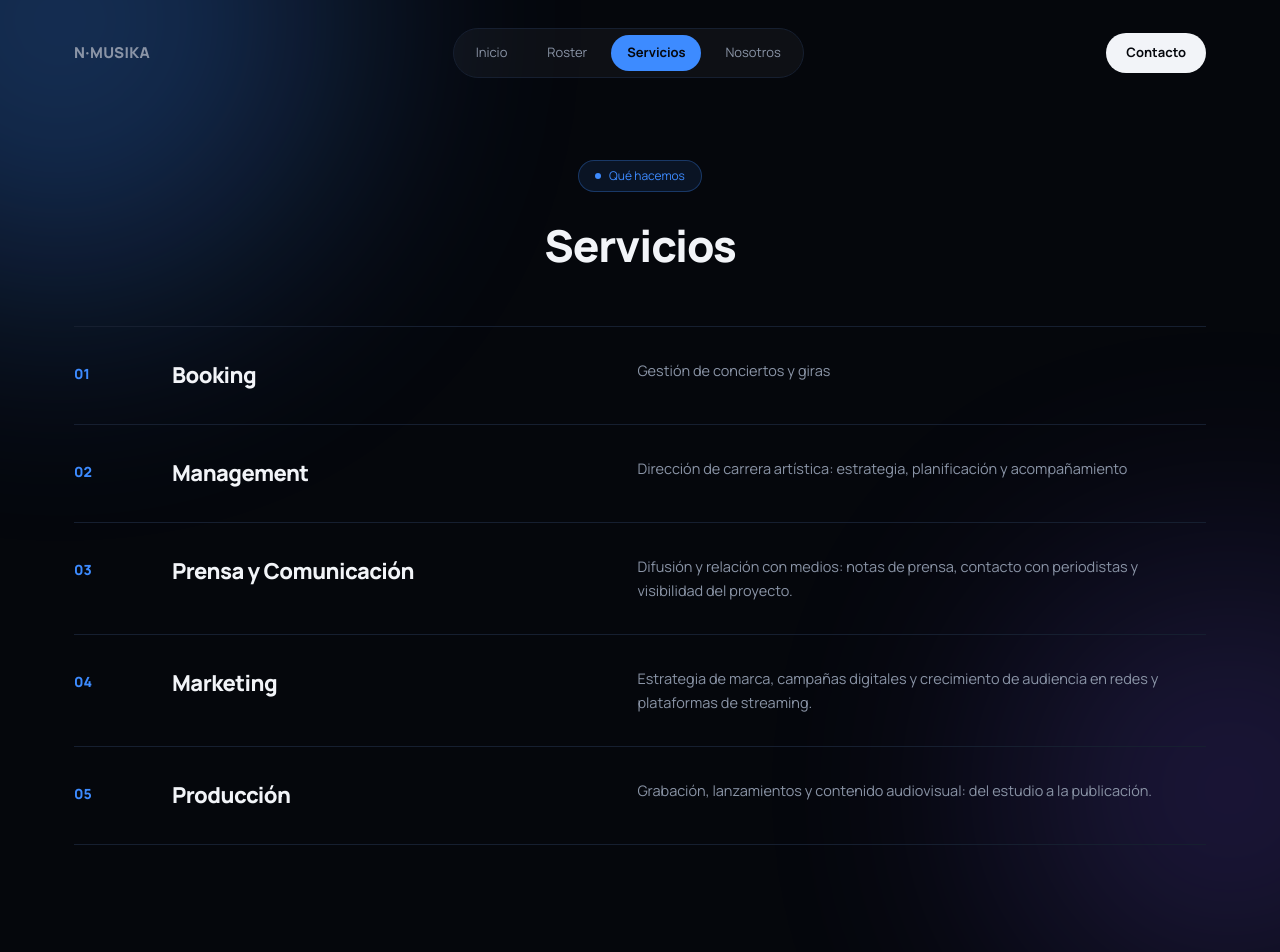
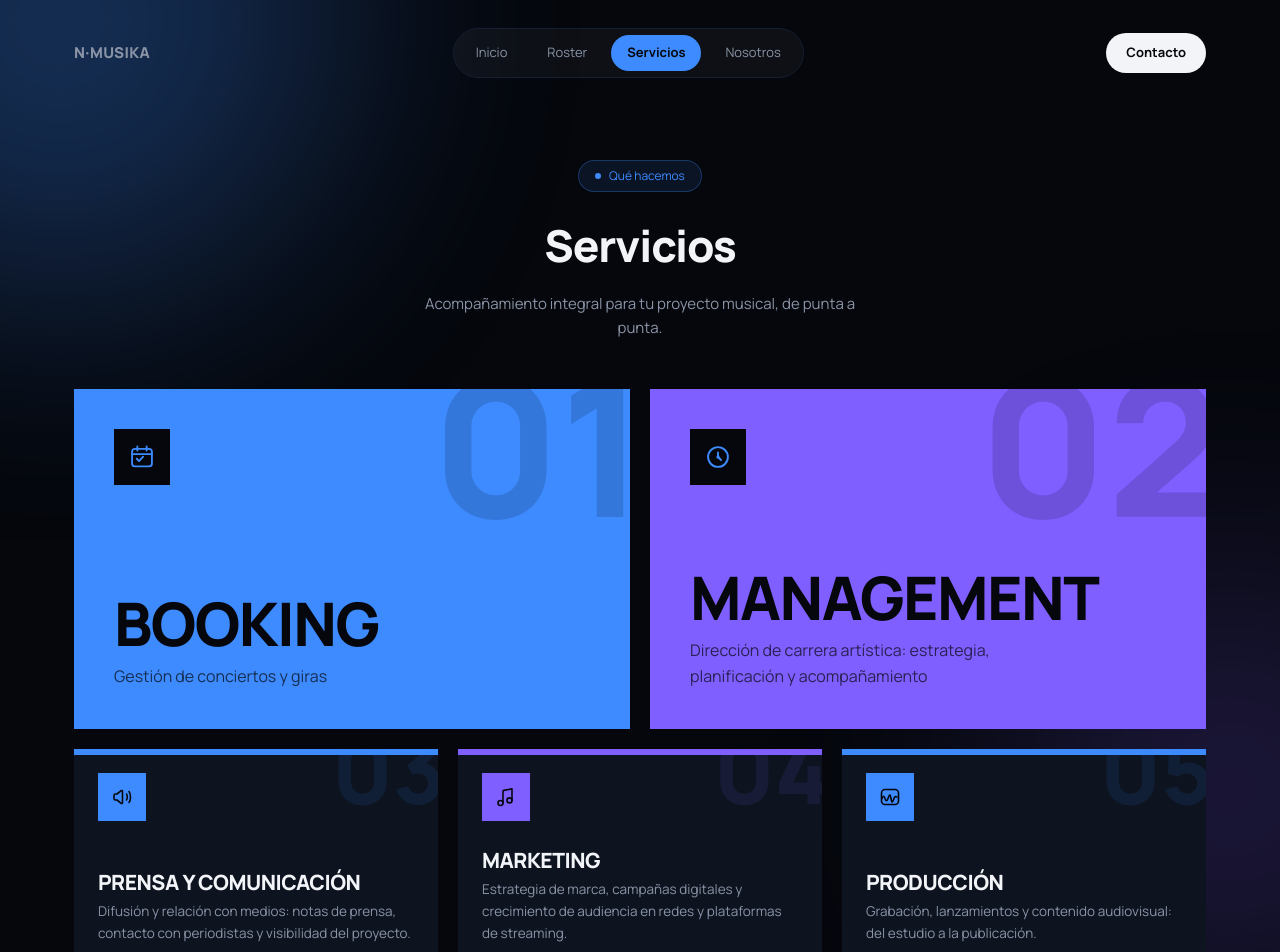
Before and after one commit to marioroz19-netizen/nmusika, a Next.js app: page /servicios in a window 1280 px wide. Shown: the top 952 px of the page. Built offline with nearby package versions, Linux system fonts and the light colour scheme.

Commit message:
Update page.tsx

```diff
--- a/src/app/servicios/page.tsx
+++ b/src/app/servicios/page.tsx
@@ -2,37 +2,108 @@ import type { Metadata } from "next";
 import Reveal from "@/components/Reveal";
 import SectionHead from "@/components/SectionHead";
 import CTASection from "@/components/CTASection";
+import ServiceIcon from "@/components/ServiceIcon";
 import { getServices } from "@/lib/notion";
 
 export const metadata: Metadata = {
   title: "Servicios — N.MUSIKA",
 };
 
+// Sin bordes ni sombras: bloques planos de color sólido. Los dos primeros
+// servicios son protagonistas (grandes, arriba); el resto va debajo en
+// tarjetas más chicas y uniformes. Robusto a que Notion tenga más o menos
+// de 5 filas: siempre son "los dos primeros" + "el resto".
+const FEATURED_STYLES = [
+  { cardBg: "bg-accent", numberColor: "text-bg/15", iconTone: "inverse" as const },
+  { cardBg: "bg-accent2", numberColor: "text-bg/15", iconTone: "inverse" as const },
+];
+
+const REST_STYLES = [
+  { bar: "bg-accent", numberColor: "text-accent/10", iconTone: "primary" as const },
+  { bar: "bg-accent2", numberColor: "text-accent2/10", iconTone: "secondary" as const },
+  { bar: "bg-accent", numberColor: "text-accent/10", iconTone: "primary" as const },
+];
+
 export default async function ServiciosPage() {
   const services = await getServices();
+  const featured = services.slice(0, 2);
+  const rest = services.slice(2);
 
   return (
     <div className="max-w-[1180px] mx-auto px-6 pt-40 pb-16">
       <Reveal>
-        <SectionHead pill="Qué hacemos" title="Servicios" />
+        <SectionHead
+          pill="Qué hacemos"
+          title="Servicios"
+          description="Acompañamiento integral para tu proyecto musical, de punta a punta."
+        />
       </Reveal>
 
-      <Reveal className="border-t border-border">
-        {services.map((service, i) => (
+      {/* Protagonistas: Booking y Management, en grande */}
+      <div className="grid grid-cols-1 sm:grid-cols-2 gap-5 mb-5">
+        {featured.map((service, i) => {
+          const { cardBg, numberColor, iconTone } = FEATURED_STYLES[i % FEATURED_STYLES.length];
+          return (
+            <Reveal key={service.name}>
               <div
-            key={service.name}
-            className="grid grid-cols-[70px_1fr] sm:grid-cols-[70px_1fr_1.3fr] gap-4 sm:gap-7 items-start py-8 border-b border-border"
+                className={`relative h-full min-h-[340px] rounded-none ${cardBg} text-bg p-8 sm:p-10 overflow-hidden flex flex-col transition-transform duration-150 ease-out hover:-translate-y-1`}
               >
-            <div className="font-extrabold text-[14px] text-accent pt-1">
+                <span
+                  className={`pointer-events-none absolute -right-4 -top-10 font-black ${numberColor} select-none leading-none text-[190px]`}
+                >
                   {String(i + 1).padStart(2, "0")}
+                </span>
+
+                <div className="relative flex items-center justify-between mb-auto">
+                  <ServiceIcon name={service.name} size="lg" tone={iconTone} />
                 </div>
-            <h3 className="text-[22px] font-extrabold tracking-tight">{service.name}</h3>
-            <p className="text-muted text-[14.5px] leading-relaxed col-span-2 sm:col-span-1">
+
+                <div className="relative mt-8">
+                  <h3 className="font-extrabold uppercase tracking-tight leading-[0.92] mb-3 text-[clamp(30px,9vw,60px)]">
+                    {service.name}
+                  </h3>
+                  <p className="text-bg/70 leading-relaxed text-[16px] max-w-sm">
                     {service.description}
                   </p>
                 </div>
-        ))}
+              </div>
             </Reveal>
+          );
+        })}
+      </div>
+
+      {/* El resto, más chico y uniforme */}
+      <div className="grid grid-cols-1 sm:grid-cols-3 gap-5">
+        {rest.map((service, i) => {
+          const { bar, numberColor, iconTone } = REST_STYLES[i % REST_STYLES.length];
+          return (
+            <Reveal key={service.name}>
+              <div className="relative h-full min-h-[220px] rounded-none bg-surface text-text p-6 overflow-hidden flex flex-col transition-transform duration-150 ease-out hover:-translate-y-1">
+                <div className={`absolute top-0 left-0 w-full h-1.5 ${bar}`} />
+
+                <span
+                  className={`pointer-events-none absolute -right-2 -top-6 font-black ${numberColor} select-none leading-none text-[90px]`}
+                >
+                  {String(i + 3).padStart(2, "0")}
+                </span>
+
+                <div className="relative flex items-center justify-between mb-auto">
+                  <ServiceIcon name={service.name} size="md" tone={iconTone} />
+                </div>
+
+                <div className="relative mt-6">
+                  <h3 className="font-extrabold uppercase tracking-tight leading-[0.95] mb-2 text-[21px]">
+                    {service.name}
+                  </h3>
+                  <p className="text-muted leading-relaxed text-[13.5px] line-clamp-3">
+                    {service.description}
+                  </p>
+                </div>
+              </div>
+            </Reveal>
+          );
+        })}
+      </div>
 
       <CTASection />
     </div>
```
Lines whose indentation alone changed are shown as unchanged.
